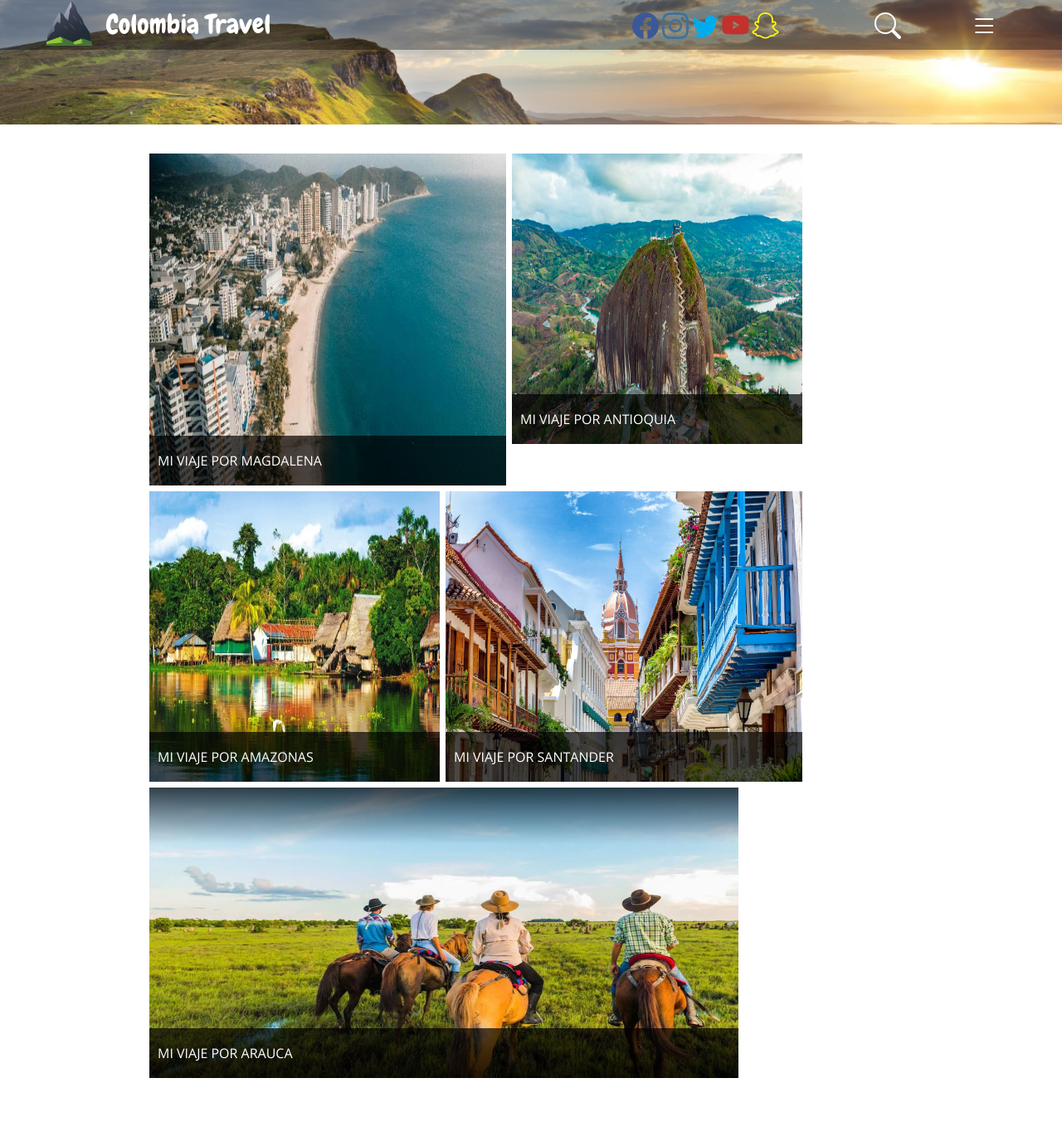
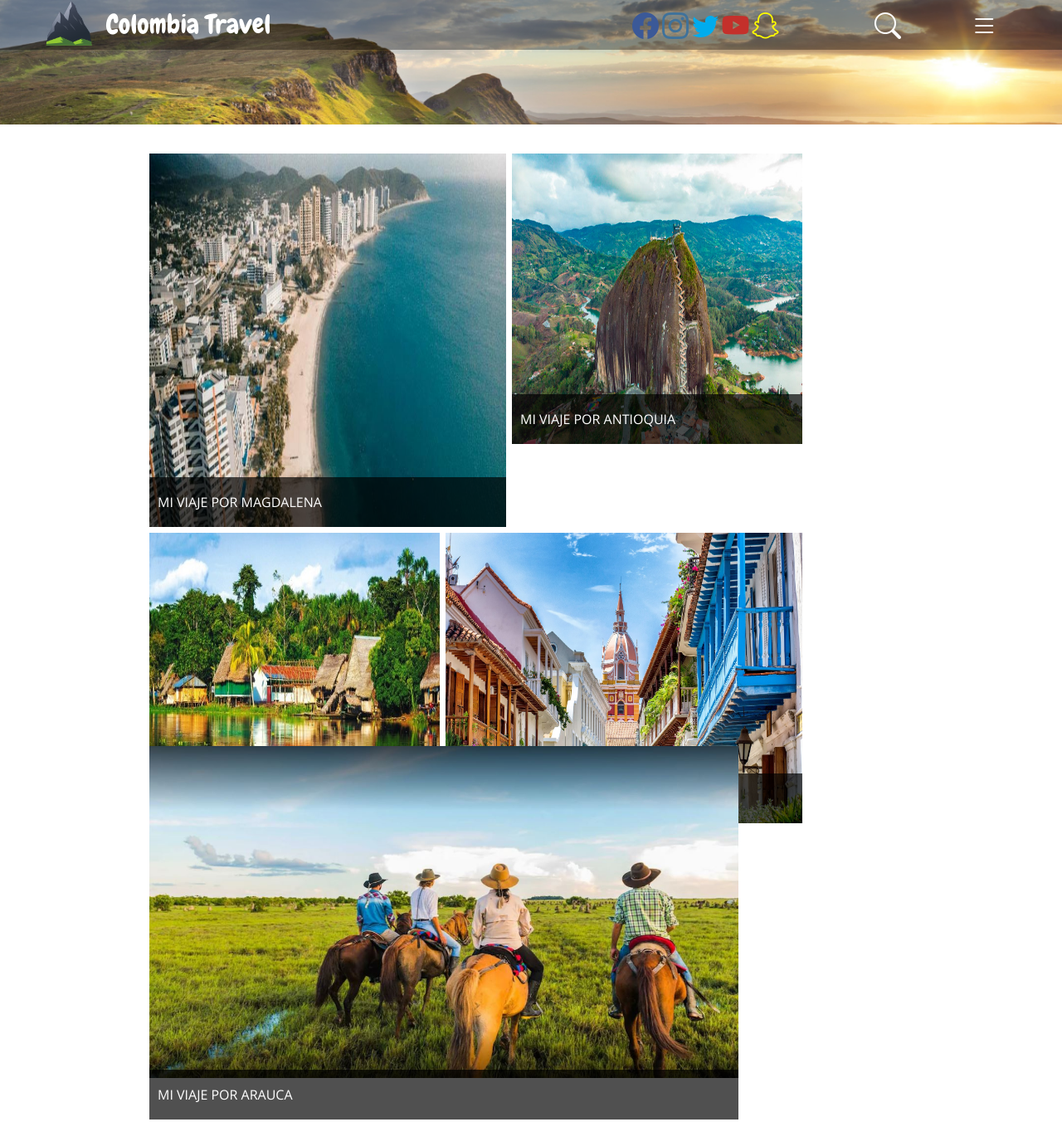
Before and after one commit to Dacardonac/Simulacro, a plain HTML site: page index.html in a window 1280 px wide. Shown: the top 1352 px of the page at 83% size. Drawn offline with nearby package versions, Linux system fonts and the light colour scheme.

Commit message:
Se arregla el espacio en las imagenes de viajes

```diff
--- a/src/styles.css
+++ b/src/styles.css
@@ -99,7 +99,7 @@ nav i {
 }
 
 .magdalena {
-    height: 400px;
+    height: 450px;
     width: 430px;
 }
 
@@ -115,16 +115,19 @@ nav i {
 
 .arauca {
     width: 710px;
-    height: 350px;
+    height: 400px;
+    position: relative;
+    bottom: 50px;
 }
 
 .viajes p {
     position: relative;
-    bottom: 60px;
+    bottom: 65px;
     padding: 10px;
     color: var(--blanco);
     display: flex;
     align-items: center;
+    line-height: 0;
     height: 60px;
     background-color: rgba(0, 0, 0, 0.685);
 }
@@ -133,7 +136,6 @@ nav i {
     padding: 35px 150px 35px 180px;
     display: flex;
     flex-wrap: wrap;
-    line-height: 0;
     gap: 7px;
 }
 
```
